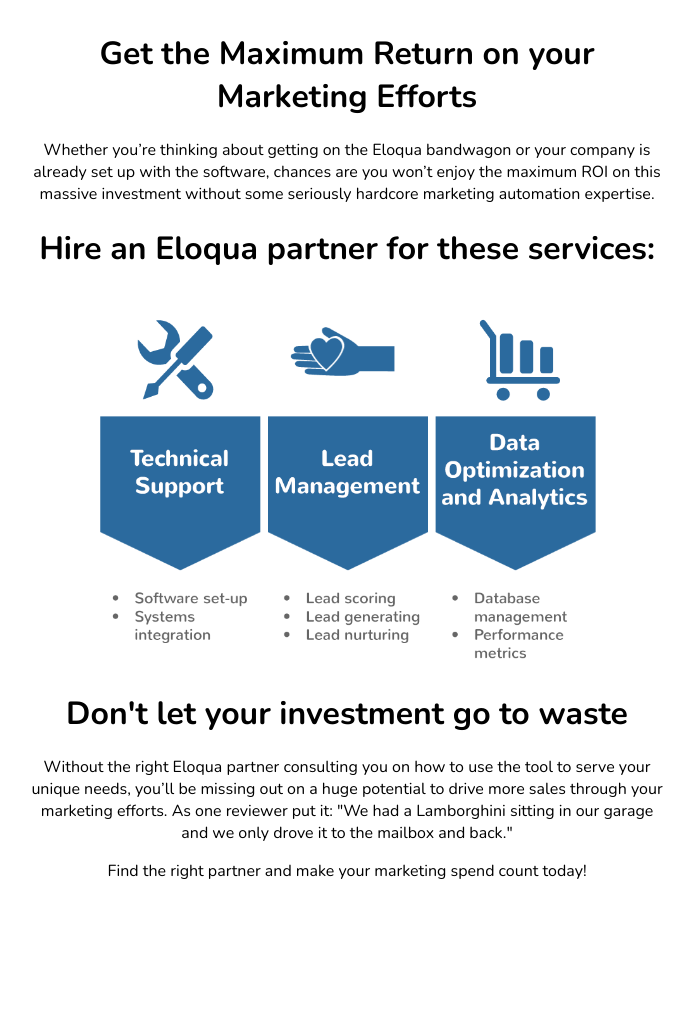
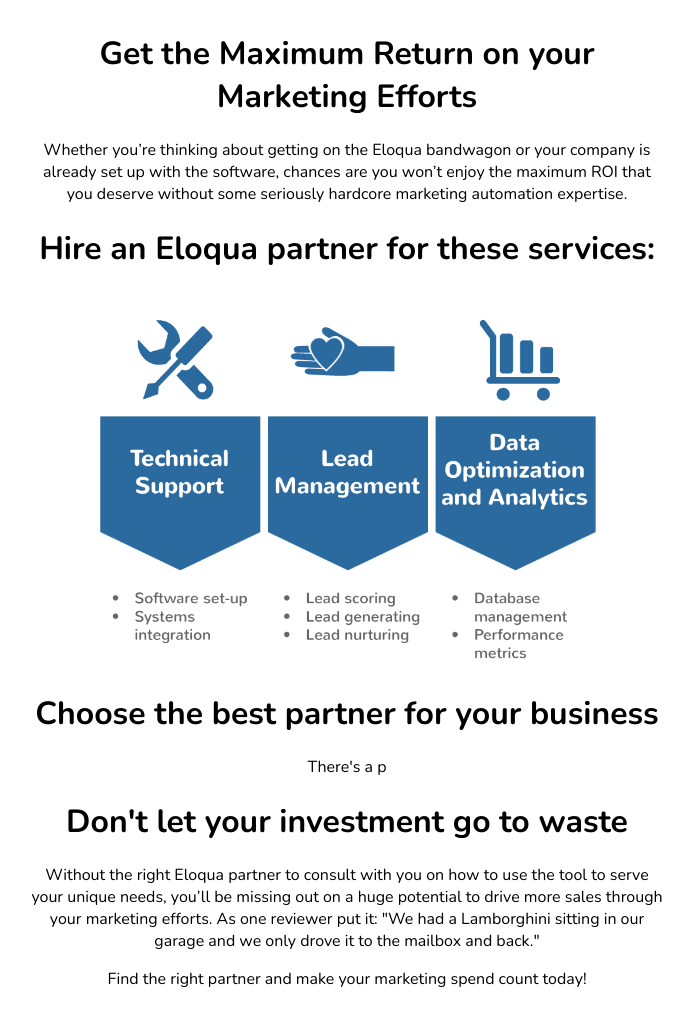
Before and after one commit to aminatariq/mass-engines, a plain HTML site: page index.html in a window 1280 px wide. Shown: the whole page, without its empty margins (293-987 px from the left). Before the commit the page ends 914 px from the top, so only its background shows below. Drawn offline with nearby package versions, Linux system fonts and the light colour scheme.

Commit message:
Grammar changes

```diff
--- a/index.html
+++ b/index.html
@@ -11,15 +11,19 @@
 	<div class="main">
 	<h1>Get the Maximum Return on your Marketing Efforts</h1>
 
-	<p>Whether you’re thinking about getting on the Eloqua bandwagon or your company is already set up with the software, chances are you won’t enjoy the maximum ROI on this massive investment without some seriously hardcore marketing automation expertise.</p>
+	<p>Whether you’re thinking about getting on the Eloqua bandwagon or your company is already set up with the software, chances are you won’t enjoy the maximum ROI that you deserve without some seriously hardcore marketing automation expertise.</p>
 
 	<h1>Hire an Eloqua partner for these services:</h1>
 
 	<p><img src="img/services.png" width="80%" alt="Eloqua Partner Services" align="middle"></p>
 
+	<h1>Choose the best partner for your business</h1>
+
+	<p>There's a p</p>
+
 	<h1>Don't let your investment go to waste</h1>
 
-	<p>Without the right Eloqua partner consulting you on how to use the tool to serve your unique needs, you’ll be missing out on a huge potential to drive more sales through your marketing efforts. As one reviewer put it: "We had a Lamborghini sitting in our garage and we only drove it to the mailbox and back."</p>
+	<p>Without the right Eloqua partner to consult with you on how to use the tool to serve your unique needs, you’ll be missing out on a huge potential to drive more sales through your marketing efforts. As one reviewer put it: "We had a Lamborghini sitting in our garage and we only drove it to the mailbox and back."</p>
 
 	<p>Find the right partner and make your marketing spend count today!</p>
 
```
